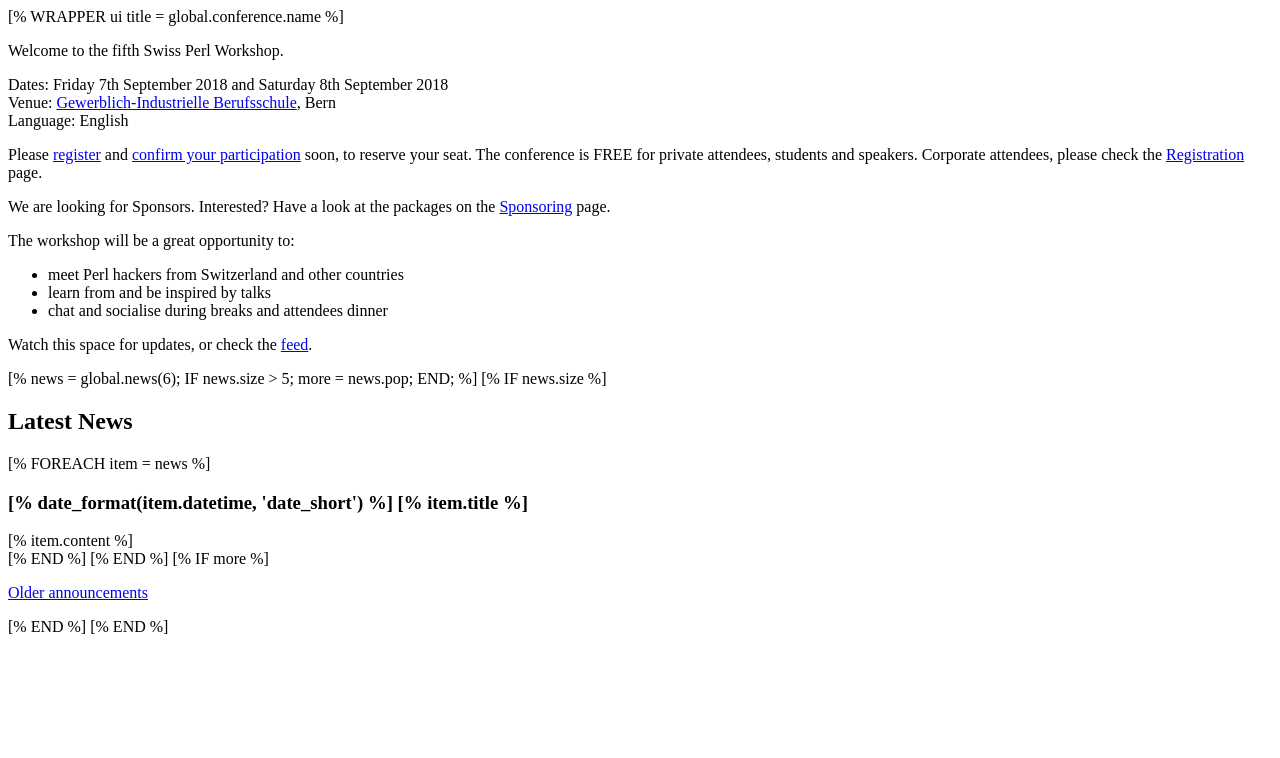
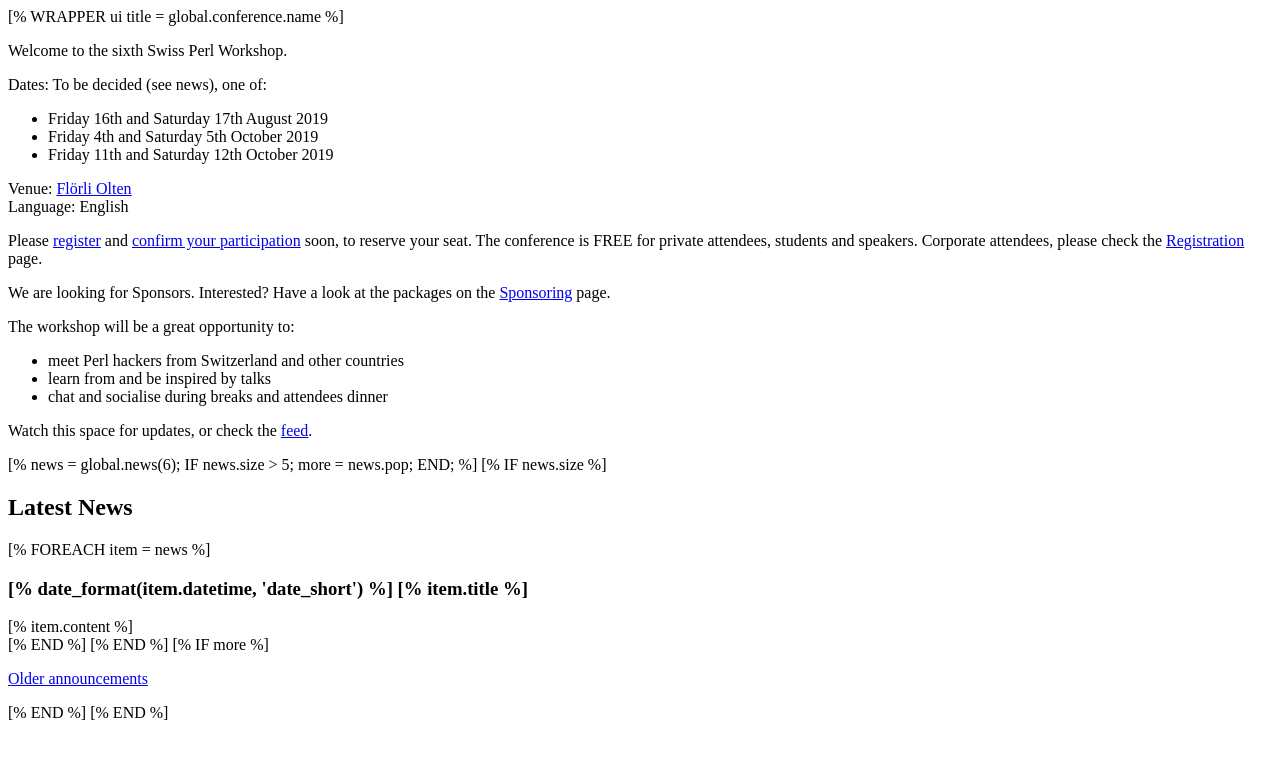
Before and after one commit to Act-Conferences/spw2019, a plain HTML site: page actdocs/static/index.html in a window 1280 px wide. Drawn offline with Linux system fonts and the light colour scheme.

Commit message:
reset all the various pages
and/or point to version of pages relevant for this year's workshop
(venue)

```diff
--- a/actdocs/static/index.html
+++ b/actdocs/static/index.html
@@ -1,11 +1,16 @@
 [% WRAPPER ui title = global.conference.name %]
 
 <p>
-Welcome to the fifth Swiss Perl Workshop.
+Welcome to the sixth Swiss Perl Workshop.
 </p>
 
-<p>Dates: Friday 7th September 2018 and Saturday 8th September 2018<br />
-Venue: <a href="[% make_uri('venue.html') %]">Gewerblich-Industrielle Berufsschule</a>, Bern<br />
+<p>Dates: To be decided (see news), one of:<br />
+<ul>
+	<li>Friday 16th and Saturday 17th August 2019</li>
+	<li>Friday 4th and Saturday 5th October 2019</li>
+	<li>Friday 11th and Saturday 12th October 2019</li>
+</ul>
+Venue: <a href="[% make_uri('venue.html') %]">Flörli Olten</a><br />
 Language: English
 </p>
 
```
Also changed, not shown: actdocs/static/sponsors.html (+3 -4 lines), actdocs/static/venue.html (+7 -11 lines), 3 other files.
